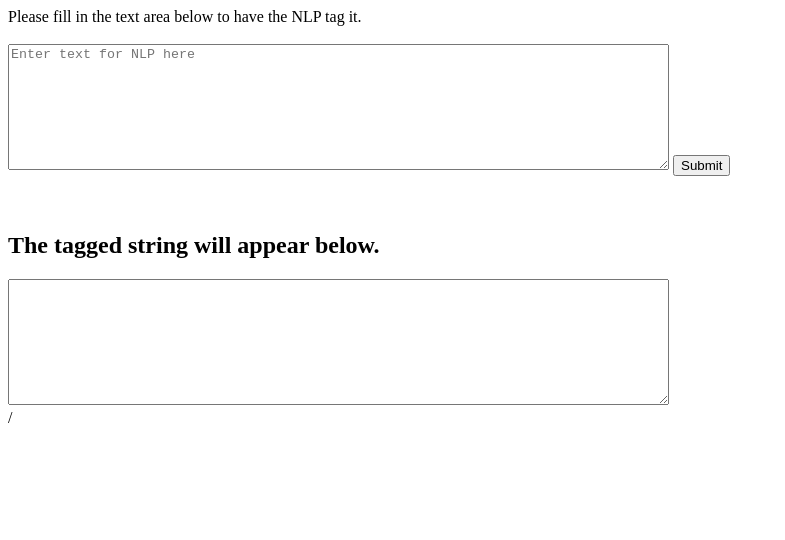
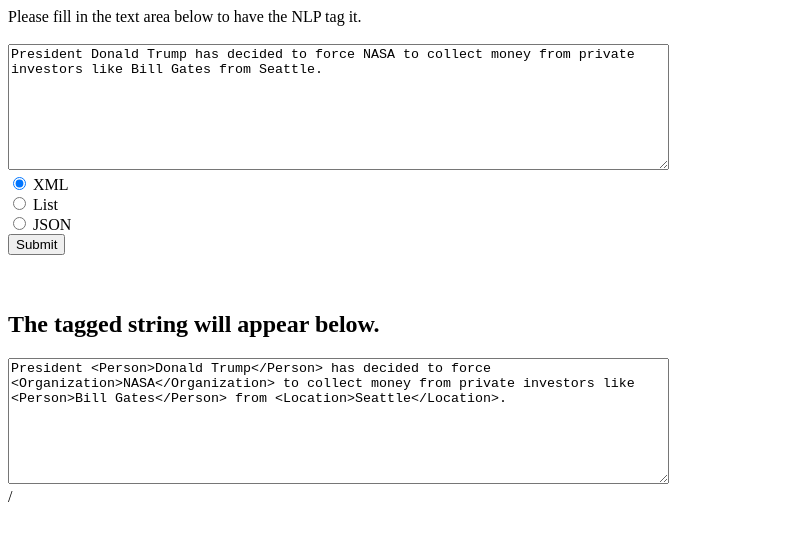
Before and after one commit to PSUSWENG894/nlpApp, a website: page nodeform/nlpform.html in a window 1280 px wide. Shown: the whole page, without its empty margins (0-785 px from the left). Drawn offline with Linux system fonts and the light colour scheme.

Commit message:
Add input options xml

```diff
--- a/nodeform/nlpform.html
+++ b/nodeform/nlpform.html
@@ -8,14 +8,17 @@
   <div>
     <form id="nlp" name="nlp" method="post" action="tagInput">
       <label>Please fill in the text area below to have the NLP tag it.<br></br></label>
-      <textarea name="inputString" id="inputString" rows="8" cols="80" placeholder="Enter text for NLP here"></textarea>
+      <textarea name="inputString" id="inputString" rows="8" cols="80" placeholder="Enter text for NLP here">President Donald Trump has decided to force NASA to collect money from private investors like Bill Gates from Seattle.</textarea><br/>
+      <input type="radio" name="outputFormat" value="XML" checked> XML<br/>
+      <input type="radio" name="outputFormat" value="List"> List<br/>
+      <input type="radio" name="outputFormat" value="JSON"> JSON<br/>
       <input type="submit" name="submit" id="submit" value="Submit"/>
     </form>
   </div>
   <br></br>
   <div>
     <h2>The tagged string will appear below.</h2>
-    <textarea name="outputString" id="outputString" rows="8" cols="80" readonly="true"></textarea>
+    <textarea name="outputString" id="outputString" rows="8" cols="80" readonly="true">President <Person>Donald Trump</Person> has decided to force <Organization>NASA</Organization> to collect money from private investors like <Person>Bill Gates</Person> from <Location>Seattle</Location>.</textarea>
   </div>/
 </body>
 </html>
```
